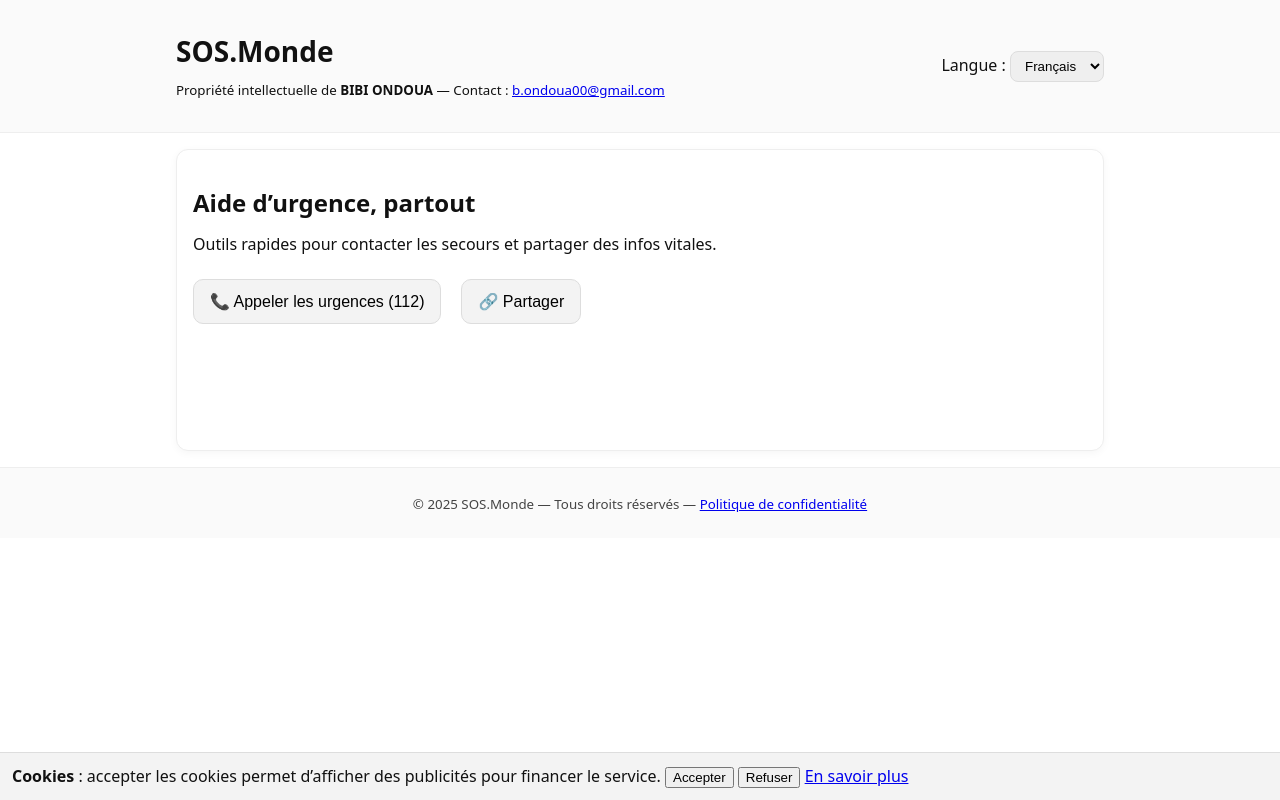
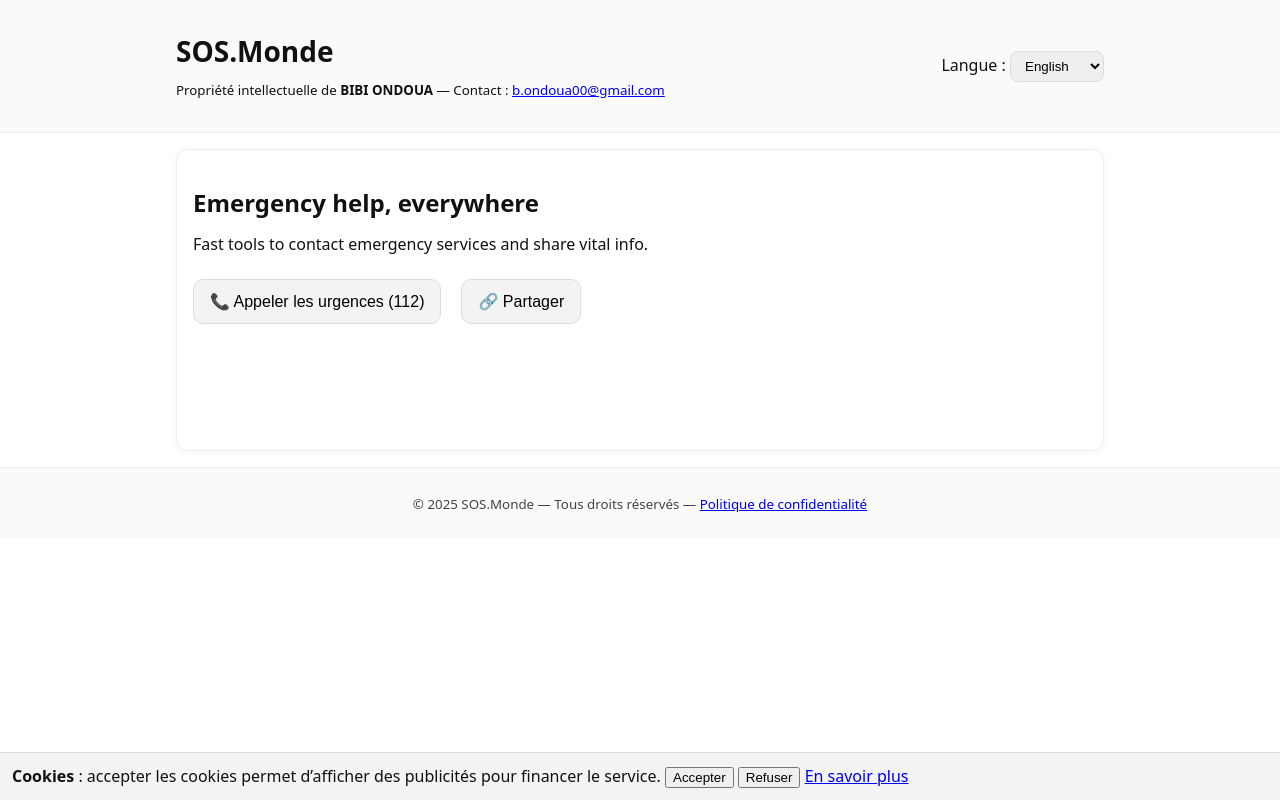
Before and after one commit to 860607/SOS-MONDE, a plain HTML site: page index.html in a window 1280 px wide. Drawn offline with Linux system fonts and the light colour scheme.

Commit message:
Update index.html

```diff
--- a/index.html
+++ b/index.html
@@ -3,77 +3,56 @@
 <head>
   <meta charset="utf-8" />
   <meta name="viewport" content="width=device-width, initial-scale=1" />
-  <title>SOS.Monde – Aide d’urgence</title>
-  <meta name="description" content="PWA d’urgence multilingue pour contacter rapidement les secours et partager des infos essentielles." />
+
+  <!-- SEO de base -->
+  <title>SOS.Monde – Aide d’urgence, partout</title>
+  <meta name="description" content="Plateforme universelle d’aide d’urgence : appeler les secours locaux, partager des infos vitales, disponible dans de nombreuses langues." />
+  <link rel="canonical" href="https://860607.github.io/SOS-MONDE/" />
+
+  <!-- Open Graph (partage réseaux) -->
+  <meta property="og:type" content="website">
+  <meta property="og:url" content="https://860607.github.io/SOS-MONDE/">
+  <meta property="og:title" id="og-title" content="SOS.Monde – Aide d’urgence, partout">
+  <meta property="og:description" id="og-desc" content="Plateforme universelle d’aide d’urgence : appeler les secours locaux, partager des infos vitales.">
+  <meta property="og:image" content="https://860607.github.io/SOS-MONDE/icons/icon-512.png">
 
   <!-- PWA -->
   <link rel="manifest" href="manifest.webmanifest">
   <meta name="theme-color" content="#ffffff">
   <link rel="icon" href="icons/icon-192.png">
 
-  <!-- Vérifications Google (collez ici quand vous les aurez) -->
-  <!-- <meta name="google-site-verification" content="COLLEZ_LE_CODE_ICI"> -->
+  <!-- (Optionnel) Balises Google à coller quand tu les auras -->
+  <!-- <meta name="google-site-verification" content="COLLE_LE_CODE_ICI"> -->
   <!-- <meta name="google-adsense-account" content="ca-pub-XXXXXXXXXXXXXXXX"> -->
 
   <style>
     :root { color-scheme: light; }
     * { box-sizing: border-box; }
-    body {
-      margin: 0;
-      font-family: system-ui, -apple-system, Segoe UI, Roboto, Arial, sans-serif;
-      background: #ffffff;
-      color: #111;
-    }
-    header {
-      padding: 16px;
-      border-bottom: 1px solid #eee;
-      background: #fafafa;
-    }
-    .container { max-width: 960px; margin: 0 auto; padding: 16px; }
-    h1 { margin: 0 0 8px; font-size: 28px; }
-    main { padding: 24px 16px; }
-    .card {
-      background: #fff;
-      border: 1px solid #eee;
-      border-radius: 12px;
-      padding: 16px;
-      box-shadow: 0 2px 8px rgba(0,0,0,0.04);
-    }
-    button.primary {
-      display: inline-block;
-      margin: 8px 8px 0 0;
-      padding: 12px 16px;
-      font-size: 16px;
-      border-radius: 10px;
-      border: 1px solid #ddd;
-      background: #f3f3f3;
-      cursor: pointer;
-    }
-    button.primary:active { transform: translateY(1px); }
-    footer {
-      padding: 24px 16px;
-      border-top: 1px solid #eee;
-      color: #444;
-      background: #fafafa;
-      text-align: center;
-    }
-    #ads-area { min-height: 90px; }
-    select { padding: 6px 10px; border-radius: 8px; border: 1px solid #ddd; }
-    .row { display: flex; gap: 12px; flex-wrap: wrap; }
+    body { margin:0; font-family: system-ui,-apple-system,Segoe UI,Roboto,Arial,sans-serif; background:#fff; color:#111; }
+    header { padding:16px; border-bottom:1px solid #eee; background:#fafafa; }
+    .container { max-width:960px; margin:0 auto; padding:16px; }
+    h1 { margin:0 0 8px; font-size:28px; }
+    main { padding:24px 16px; }
+    .card { background:#fff; border:1px solid #eee; border-radius:12px; padding:16px; box-shadow:0 2px 8px rgba(0,0,0,.04); }
+    .row { display:flex; gap:12px; flex-wrap:wrap; }
+    button.primary { margin:8px 8px 0 0; padding:12px 16px; font-size:16px; border-radius:10px; border:1px solid #ddd; background:#f3f3f3; cursor:pointer; }
+    button.primary:active { transform:translateY(1px); }
+    footer { padding:24px 16px; border-top:1px solid #eee; color:#444; background:#fafafa; text-align:center; }
+    #ads-area { min-height:90px; }
+    select { padding:6px 10px; border-radius:8px; border:1px solid #ddd; }
   </style>
 </head>
 <body>
   <header>
-    <div class="container row" style="justify-content: space-between; align-items: center;">
+    <div class="container" style="display:flex;justify-content:space-between;align-items:center;gap:12px;">
       <div>
         <h1>SOS.Monde</h1>
-        <small>Propriété intellectuelle de <strong>BIBI ONDOUA</strong> —
-          Contact : <a href="mailto:b.ondoua00@gmail.com">b.ondoua00@gmail.com</a></small>
+        <small>Propriété intellectuelle de <strong>BIBI ONDOUA</strong> — Contact : <a href="mailto:b.ondoua00@gmail.com">b.ondoua00@gmail.com</a></small>
       </div>
       <div>
         <label for="lang">Langue :</label>
         <select id="lang" aria-label="Choisir la langue">
-          <option value="fr" selected>Français</option>
+          <option value="fr">Français</option>
           <option value="en">English</option>
           <option value="zh">中文</option>
           <option value="ja">日本語</option>
@@ -93,38 +72,89 @@
       </div>
 
       <div id="ads-area" style="margin-top:20px;">
-        <!-- Espace pub — AdSense ne se chargera que si l’utilisateur accepte le consentement ci-dessous -->
+        <!-- Espace pub — AdSense ne se chargera que si l’utilisateur accepte le consentement -->
       </div>
     </div>
   </main>
 
   <footer>
-    <small>&copy; <span id="year"></span> SOS.Monde — Tous droits réservés —
-      <a href="privacy.html">Politique de confidentialité</a></small>
+    <small>&copy; <span id="year"></span> SOS.Monde — Tous droits réservés — <a href="privacy.html">Politique de confidentialité</a></small>
   </footer>
 
-  <!-- i18n très simple -->
+  <!-- i18n + SEO dynamiques -->
   <script>
     const i18n = {
-      fr: { title: "Aide d’urgence, partout", desc: "Outils rapides pour contacter les secours et partager des infos vitales." },
-      en: { title: "Emergency help, everywhere", desc: "Fast tools to contact emergency services and share vital info." },
-      zh: { title: "全球紧急援助", desc: "快速联系急救服务，分享关键信息。" },
-      ja: { title: "世界中で使える緊急支援", desc: "緊急連絡と重要情報の共有をすばやく。" }
+      fr: {
+        uiTitle: "Aide d’urgence, partout",
+        uiDesc:  "Outils rapides pour contacter les secours et partager des infos vitales.",
+        seoTitle: "SOS.Monde – Aide d’urgence, partout",
+        seoDesc:  "Plateforme universelle d’aide d’urgence : appeler les secours locaux, partager des infos vitales."
+      },
+      en: {
+        uiTitle: "Emergency help, everywhere",
+        uiDesc:  "Fast tools to contact emergency services and share vital info.",
+        seoTitle: "SOS.Monde – Global emergency help",
+        seoDesc:  "Universal emergency help platform: call local emergency numbers and share vital information."
+      },
+      zh: {
+        uiTitle: "全球紧急援助",
+        uiDesc:  "快速联系急救服务，分享关键信息。",
+        seoTitle: "SOS.Monde – 全球紧急援助",
+        seoDesc:  "通用紧急援助平台：联系本地急救号码并共享重要信息。"
+      },
+      ja: {
+        uiTitle: "世界中で使える緊急支援",
+        uiDesc:  "緊急連絡と重要情報の共有をすばやく。",
+        seoTitle: "SOS.Monde – 世界の緊急支援",
+        seoDesc:  "緊急連絡と重要情報共有のためのユニバーサルプラットフォーム。"
+      }
     };
-    function applyLang(l) {
-      const t = i18n[l] || i18n.fr;
-      document.getElementById('t-title').textContent = t.title;
-      document.getElementById('t-desc').textContent  = t.desc;
+
+    const supported = Object.keys(i18n);
+
+    // utilitaires
+    const $ = sel => document.querySelector(sel);
+    function setSEO(lang) {
+      const t = i18n[lang] || i18n.en;
+      document.title = t.seoTitle;
+      let md = document.querySelector('meta[name="description"]');
+      if (!md) { md = document.createElement('meta'); md.name = 'description'; document.head.appendChild(md); }
+      md.setAttribute('content', t.seoDesc);
+      $('#og-title')?.setAttribute('content', t.seoTitle);
+      $('#og-desc')?.setAttribute('content', t.seoDesc);
+    }
+    function applyLang(lang) {
+      const l = supported.includes(lang) ? lang : 'en';
+      const t = i18n[l];
       document.documentElement.lang = l;
+      $('#t-title').textContent = t.uiTitle;
+      $('#t-desc').textContent  = t.uiDesc;
+      setSEO(l);
       localStorage.setItem('lang', l);
+      // Met à jour l’URL avec ?lang=xx (utile pour partager un lien dans une langue)
+      const url = new URL(window.location);
+      url.searchParams.set('lang', l);
+      history.replaceState({}, '', url);
+      // Met à jour le select
+      const sel = $('#lang'); if (sel) sel.value = l;
     }
-    const select = document.getElementById('lang');
-    select.addEventListener('change', e => applyLang(e.target.value));
-    applyLang(localStorage.getItem('lang') || 'fr');
-    document.getElementById('year').textContent = new Date().getFullYear();
+
+    // Détection : URL > mémoire locale > langue navigateur
+    const urlLang = new URL(location.href).searchParams.get('lang');
+    const saved   = localStorage.getItem('lang');
+    const browser = ((navigator.languages && navigator.languages[0]) || navigator.language || 'en').slice(0,2).toLowerCase();
+    const initial = urlLang && supported.includes(urlLang) ? urlLang
+                    : saved && supported.includes(saved) ? saved
+                    : supported.includes(browser) ? browser
+                    : 'en';
+    applyLang(initial);
+
+    // Changement manuel
+    $('#lang').addEventListener('change', e => applyLang(e.target.value));
+    $('#year').textContent = new Date().getFullYear();
   </script>
 
-  <!-- CMP minimal (consentement cookies) -->
+  <!-- CMP (consentement) + chargement AdSense si accepté -->
   <div id="cmp" style="position:fixed;left:0;right:0;bottom:0;padding:12px;background:#f3f3f3;border-top:1px solid #ddd;display:none;">
     <strong>Cookies</strong> : accepter les cookies permet d’afficher des publicités pour financer le service.
     <button id="cmp-accept">Accepter</button>
@@ -147,12 +177,10 @@
       cmp.style.display = 'none';
     };
 
-    // Charge AdSense UNIQUEMENT si consentement
     function loadAds() {
       if (localStorage.getItem(CMP_KEY) !== 'granted') return;
       const s = document.createElement('script');
       s.async = true;
-      // Remplacez par votre ID AdSense : ca-pub-xxxxxxxxxxxxxxxx
       s.src = "https://pagead2.googlesyndication.com/pagead/js/adsbygoogle.js?client=ca-pub-XXXXXXXXXXXXXXXX";
       s.crossOrigin = "anonymous";
       document.head.appendChild(s);
@@ -160,7 +188,6 @@
       const ins = document.createElement('ins');
       ins.className = "adsbygoogle";
       ins.style.display = "block";
-      // Remplacez par vos identifiants réels
       ins.setAttribute("data-ad-client", "ca-pub-XXXXXXXXXXXXXXXX");
       ins.setAttribute("data-ad-slot", "0000000000");
       ins.setAttribute("data-ad-format", "auto");
```
